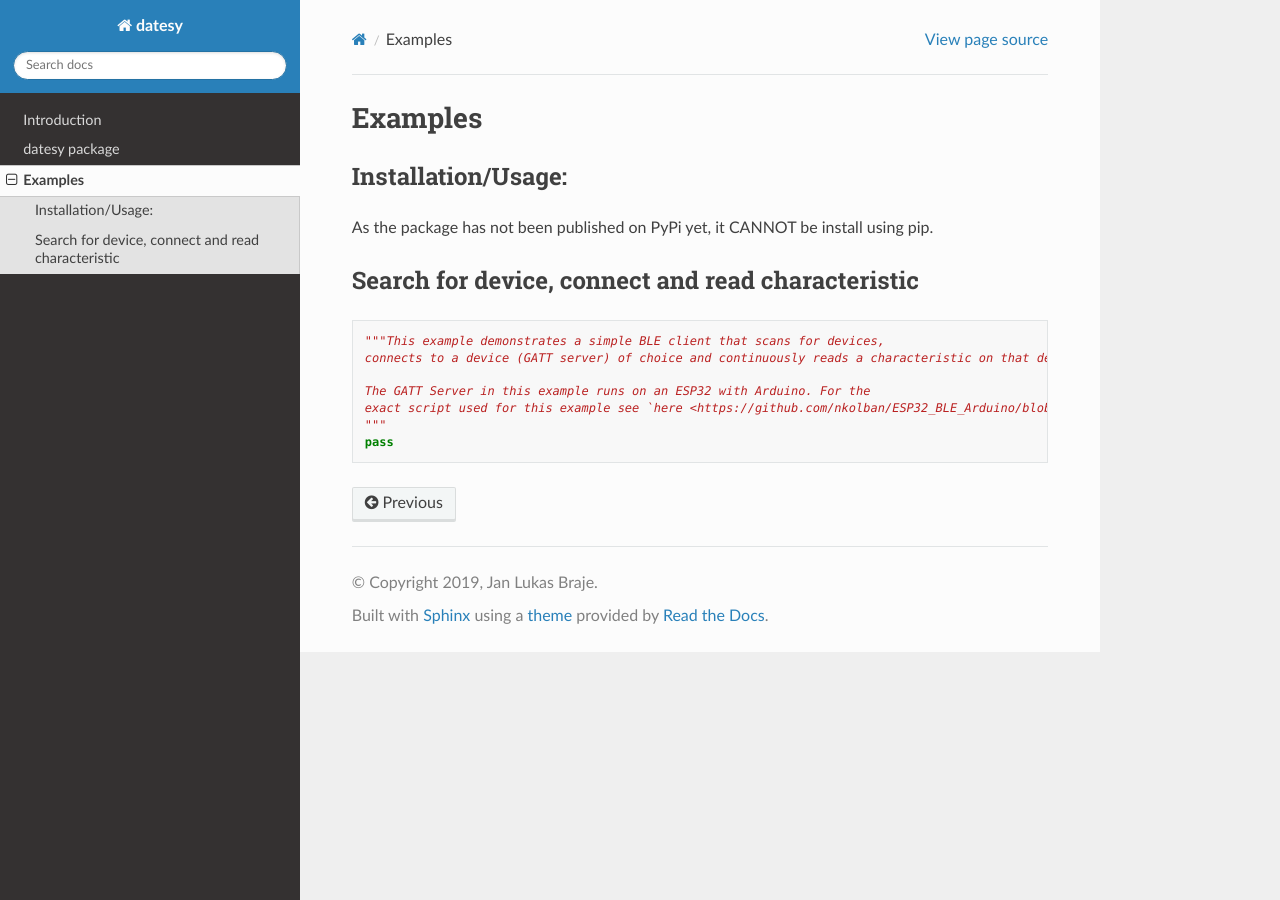
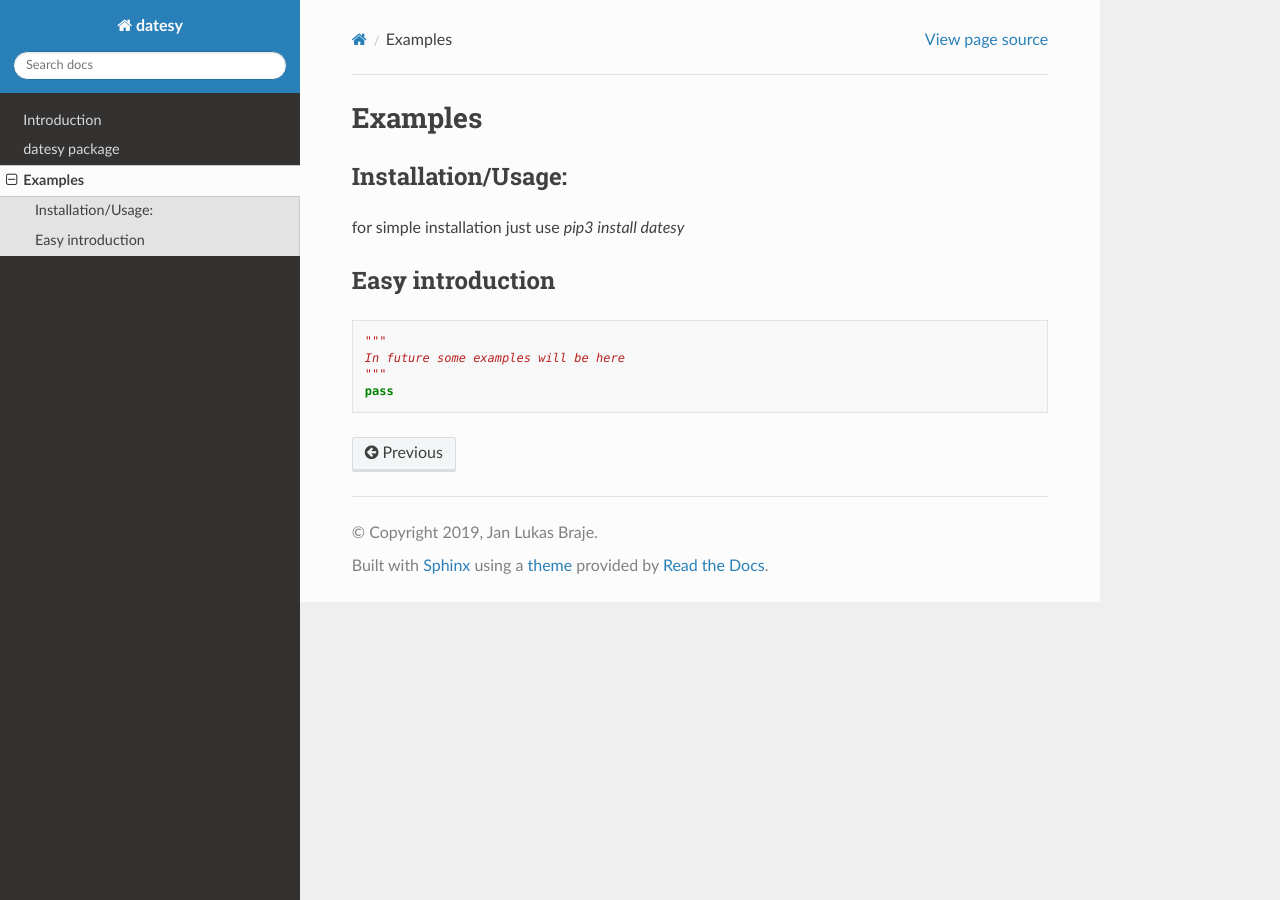
Before and after one commit to Janluak/datesy, a Sphinx documentation site: the page built from docs/source/examples.rst, in a window 1280 px wide. Built offline with Sphinx 7.4.7 and the Read the Docs theme 2.0.0, drawn with Linux system fonts in a browser that asks for light colours; pages that are not in the unit, such as notebooks, are missing from menus.

Commit message:
fixed wrong data from setup in docs

```diff
--- a/docs/source/examples.rst
+++ b/docs/source/examples.rst
@@ -3,18 +3,15 @@ Examples
 
 Installation/Usage:
 *******************
-As the package has not been published on PyPi yet, it CANNOT be install using pip.
+for simple installation just use `pip3 install datesy`
 
 
 
-Search for device, connect and read characteristic
+Easy introduction
 **************************************************
 .. code-block:: python
 
-    """This example demonstrates a simple BLE client that scans for devices,
-    connects to a device (GATT server) of choice and continuously reads a characteristic on that device.
-
-    The GATT Server in this example runs on an ESP32 with Arduino. For the
-    exact script used for this example see `here <https://github.com/nkolban/ESP32_BLE_Arduino/blob/6bad7b42a96f0aa493323ef4821a8efb0e8815f2/examples/BLE_notify/BLE_notify.ino/>`_
+    """
+    In future some examples will be here
     """
     pass
--- a/docs/source/index.rst
+++ b/docs/source/index.rst
@@ -7,8 +7,6 @@ Welcome to datesy's documentation!
 ==================================
 
 .. toctree::
-   :maxdepth: 3
-   :caption: Contents:
 
  intro
  datesy
```
